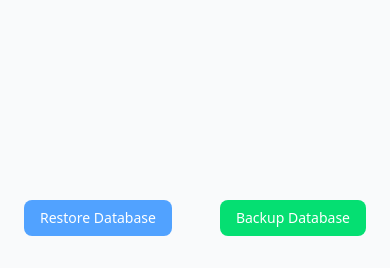
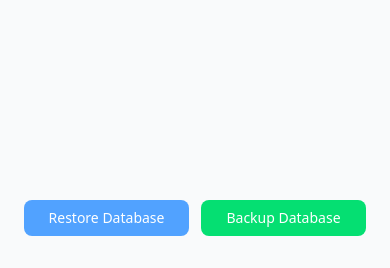
Before and after one commit to Gal1leox/flask-blog-website, a Flask app: template website/templates/general/admin/pages/database.html in a window 390 px wide. Shown: the part 576-844 px from the top of the page. Run offline with Flask 3, Linux system fonts and the light colour scheme; the template is opened without the code that fills it, so the values that code supplies are empty.

Commit message:
fix(frontend): wrap buttons in database management page on mobile devices

```diff
--- a/website/routes/general.py
+++ b/website/routes/general.py
@@ -1,3 +1,5 @@
+import os
+
 from flask import Blueprint, render_template, redirect, url_for, flash, request
 from flask_login import current_user, login_required
 from dotenv import load_dotenv
@@ -18,11 +20,13 @@ def home():
 
     avatar_url = user.avatar_url if user else ""
     is_admin = user and user.role == UserRole.ADMIN
+    token = os.getenv("SECRET_KEY") if is_admin else ""
 
     return render_template(
         "general/pages/home.html",
         is_admin=is_admin,
         avatar_url=avatar_url,
+        token=token,
         active_page="Home",
     )
 
--- a/website/templates/general/admin/pages/database.html
+++ b/website/templates/general/admin/pages/database.html
@@ -4,7 +4,6 @@
 {% from "components/ui/alert.html" import alert %}
 
 {% block title %}Kalts Daniil - Database{% endblock %}
-
 {% block content %}
 <div
   x-data="{
@@ -154,26 +153,30 @@
     </div>
     {% endif %}
   </div>
-  <div class="flex items-center justify-between w-full gap-4">
-    <a
-      @click.prevent="$refs.dbUpload.click()"
-      class="bg-blue-400 cursor-pointer text-blue-800 dark:bg-gray-800 dark:text-blue-400 hover:bg-blue-500 dark:hover:bg-gray-700 focus:ring-red-200 flex items-center gap-1 rounded-lg px-4 py-2 text-center text-sm font-bold font-medium text-white focus:outline-none focus:ring-2"
+  <div class="flex flex-wrap w-full gap-3 sm:items-center sm:justify-between">
+    {% if records|length %}
+    <button
+      @click="deleteAllRecords()"
+      type="button"
+      class="whitespace-nowrap w-full sm:w-auto text-center bg-red-400 cursor-pointer text-red-800 dark:bg-gray-800 dark:text-red-400 hover:bg-red-500 dark:hover:bg-gray-700 focus:ring-red-200 flex items-center justify-center gap-1 rounded-lg px-4 py-2 text-sm text-white focus:outline-none focus:ring-2"
+      title="Clean the table to delete all records"
+    >
+      Clean Table
+    </button>
+    {% endif %}
+    <div
+      class="flex w-full sm:w-auto gap-3 flex-wrap sm:flex-nowrap sm:ml-auto"
+    >
+      <button
+        @click="$refs.dbUpload.click()"
+        type="button"
+        class="whitespace-nowrap w-1/2 sm:w-auto flex-1 text-center bg-blue-400 cursor-pointer text-blue-800 dark:bg-gray-800 dark:text-blue-400 hover:bg-blue-500 dark:hover:bg-gray-700 focus:ring-blue-200 flex items-center justify-center gap-1 rounded-lg px-4 py-2 text-sm text-white focus:outline-none focus:ring-2"
         title="Restore the database from the backup"
       >
         Restore Database
-    </a>
-    <div class="flex items-center gap-4">
-      {% if records|length %}
+      </button>
       <a
-        @click.prevent="deleteAllRecords()"
-        class="bg-red-400 cursor-pointer text-red-800 dark:bg-gray-800 dark:text-red-400 hover:bg-red-500 dark:hover:bg-gray-700 focus:ring-red-200 flex items-center gap-1 rounded-lg px-4 py-2 text-center text-sm font-bold font-medium text-white focus:outline-none focus:ring-2"
-        title="Clean the table to delete all records"
-      >
-        Clean Table
-      </a>
-      {% endif %}
-      <a
-        class="bg-green-400 cursor-pointer text-green-800 dark:bg-gray-800 dark:text-green-400 hover:bg-green-500 dark:hover:bg-gray-700 focus:ring-green-200 flex items-center gap-1 rounded-lg px-4 py-2 text-center text-sm font-bold font-medium text-white focus:outline-none focus:ring-2"
+        class="whitespace-nowrap w-1/2 sm:w-auto flex-1 text-center bg-green-400 cursor-pointer text-green-800 dark:bg-gray-800 dark:text-green-400 hover:bg-green-500 dark:hover:bg-gray-700 focus:ring-green-200 flex items-center justify-center gap-1 rounded-lg px-4 py-2 text-sm text-white focus:outline-none focus:ring-2"
         href="{{ url_for('admin.download_db', token=token) }}"
         title="Download a backup of the database"
       >
```
Lines whose indentation alone changed are shown as unchanged.
